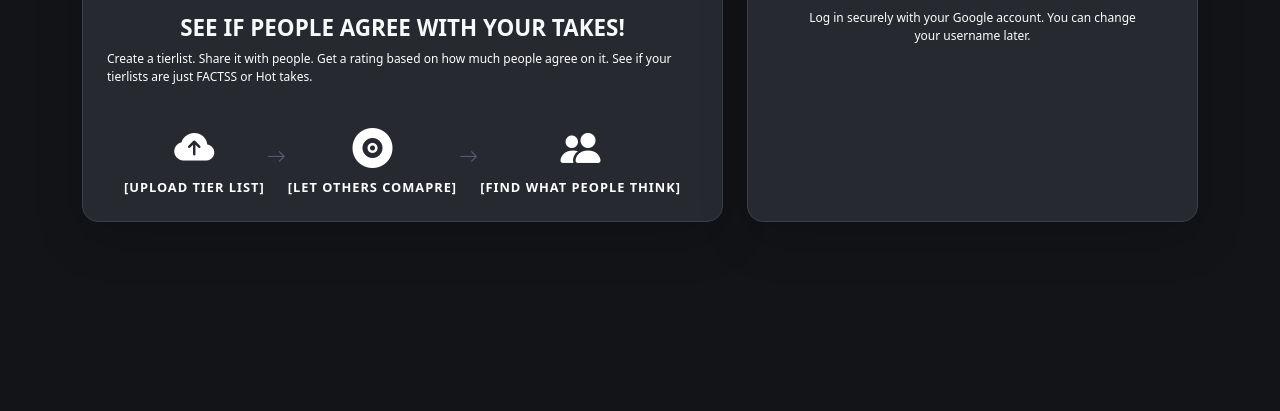
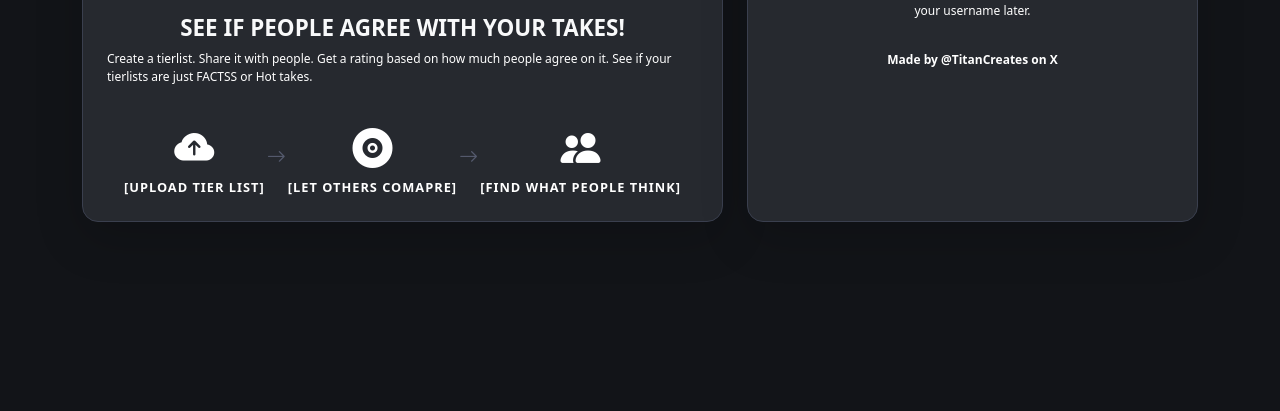
Before and after one commit to SyedAlkama/AnimeTakes, a Flask app: page /login in a window 1280 px wide. Shown: the part 365-776 px from the top of the page. Run offline with Flask 3, Linux system fonts and the light colour scheme.

Commit message:
Update login.html
Added my X handle

```diff
--- a/templates/login.html
+++ b/templates/login.html
@@ -54,6 +54,11 @@
                 <p class="text-white" style="font-size: 0.75rem; margin-top: 15px; line-height: 1.5;">
                     Log in securely with your Google account. You can change your username later.
                 </p>
+                <div class="align-items-end">
+                    <p class="text-white fw-bold" style="font-size: 0.75rem; margin-top: 15px; line-height: 1.5;">
+                        Made by @TitanCreates on X
+                    </p>
+                </div>
             </div>
         </div>
 
```
